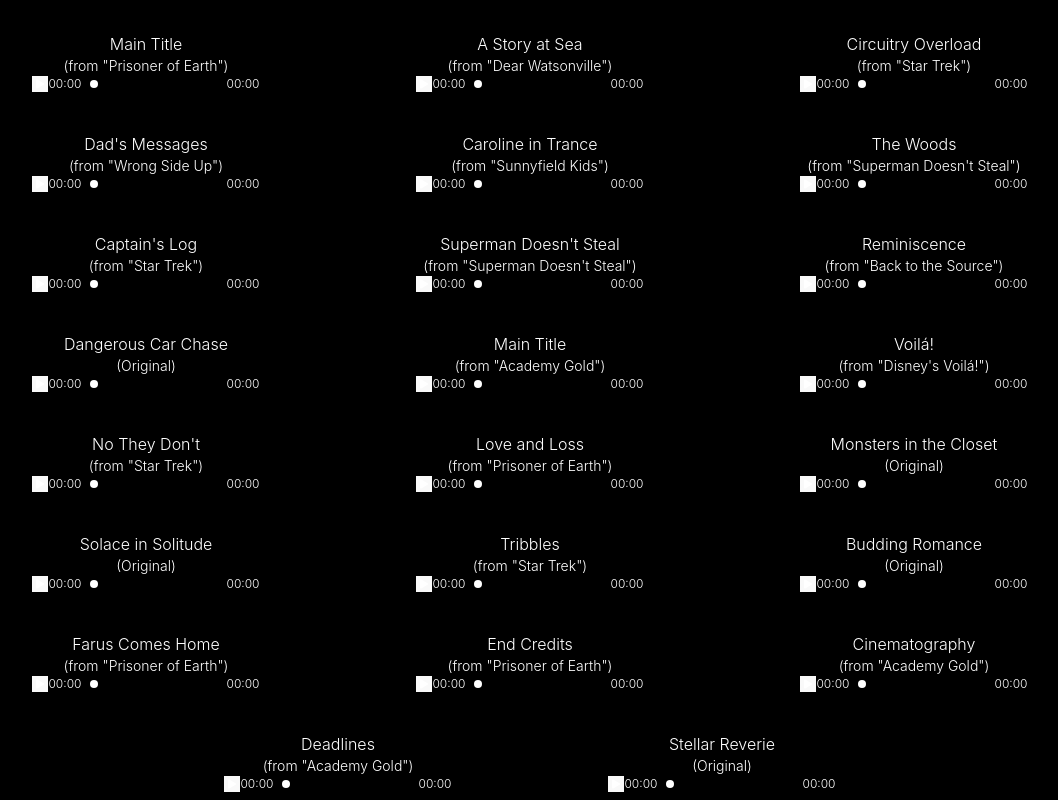
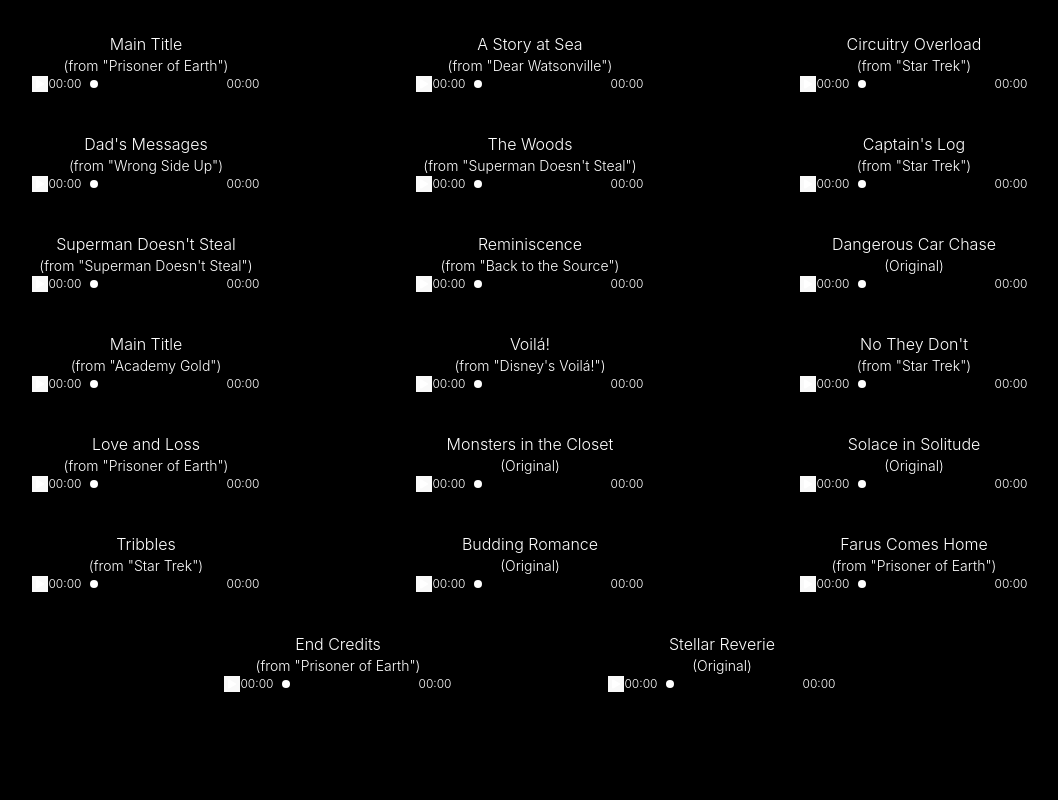
Before and after one commit to actuallyitsnathaniel/sahil-site-fe, a React (Vite) app: page / in a window 1280 px wide. Shown: the part 1200-2000 px from the top of the page, without its empty margins (110-1168 px from the left). Built offline with nearby package versions, Linux system fonts and the light colour scheme; what tailwind-clip-path would draw is missing.

Commit message:
hiding songs for future stuff

```diff
--- a/src/routes/music.jsx
+++ b/src/routes/music.jsx
@@ -2,14 +2,11 @@
 
 // import berryFields from "/src/assets/audio/berry-fields.mp3";
 import captainsLog from "/src/assets/audio/captains-log.mp3";
-import carolineInTrance from "/src/assets/audio/caroline-in-trance.mp3";
 import dadsMessages from "/src/assets/audio/dads-messages.mp3";
 import aStoryAtSea from "../assets/audio/a-story-at-sea.mp3";
 import buddingRomance from "../assets/audio/budding-romance.mp3";
-import cinematography from "../assets/audio/cinematography.mp3";
 import circuitryOverload from "../assets/audio/circuitry-overload.mp3";
 import dangerousCarChase from "../assets/audio/dangerous-car-chase.mp3";
-import deadlines from "../assets/audio/deadlines.mp3";
 // import endCreditsAcademyGold from "../assets/audio/end-credits-academy-gold.mp3";
 import endCreditsPrisonerOfEarth from "../assets/audio/end-credits-prisoner-of-earth.mp3";
 import farusComesHome from "../assets/audio/farus-comes-home.mp3";
@@ -62,11 +59,6 @@
           src={dadsMessages}
           title="Dad's Messages"
           film="Wrong Side Up"
-        />
-        <AudioPlayer.Track
-          src={carolineInTrance}
-          title="Caroline in Trance"
-          film="Sunnyfield Kids"
         />
         <AudioPlayer.Track
           src={theWoods}
@@ -125,16 +117,6 @@
           title="End Credits"
           film="Prisoner of Earth"
         />
-        <AudioPlayer.Track
-          src={cinematography}
-          title="Cinematography"
-          film="Academy Gold"
-        />
-        <AudioPlayer.Track
-          src={deadlines}
-          title="Deadlines"
-          film="Academy Gold"
-        />
         <AudioPlayer.Track src={stellarReverie} title="Stellar Reverie" />
       </AudioPlayer>
     </div>
```
